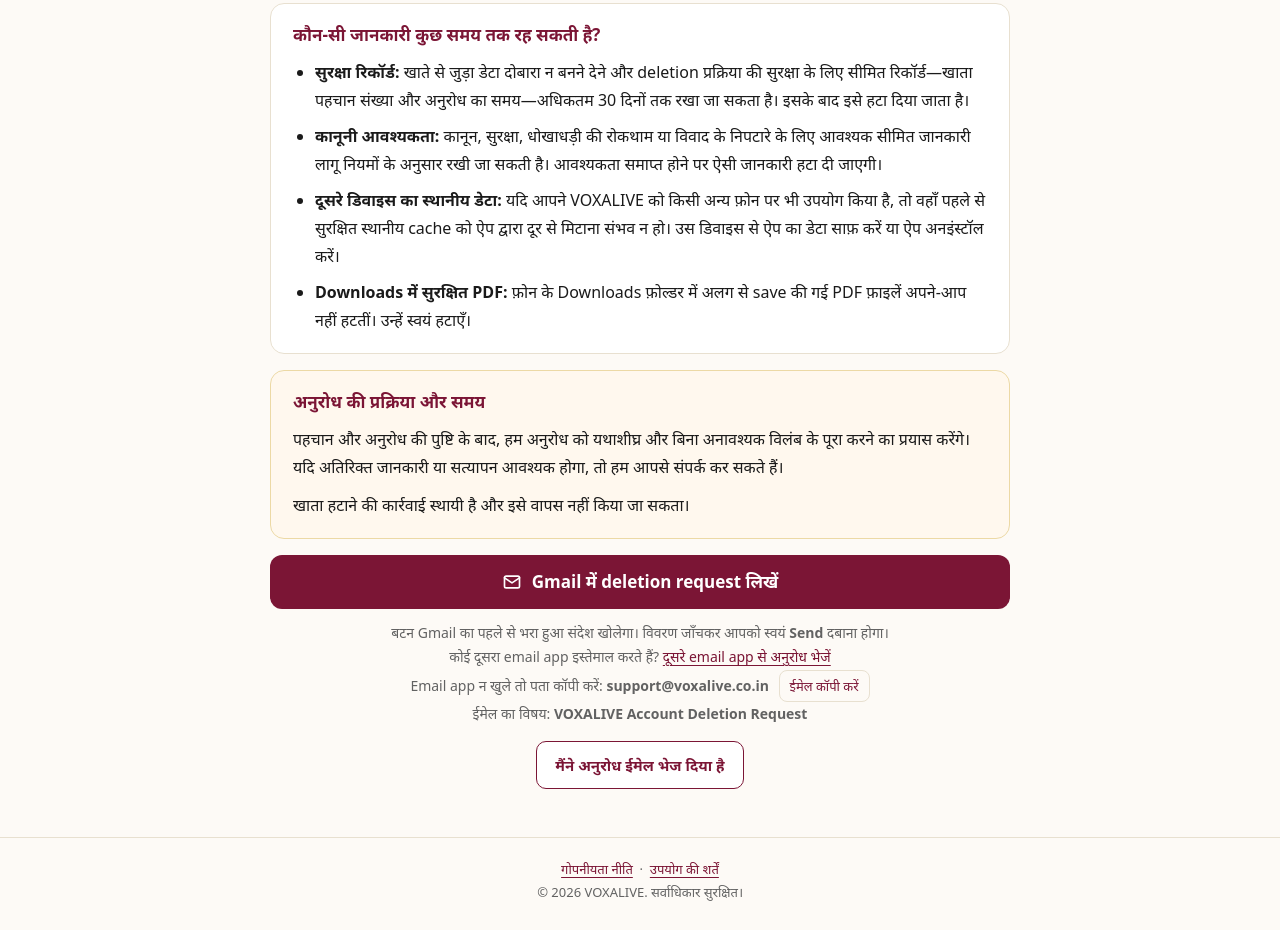
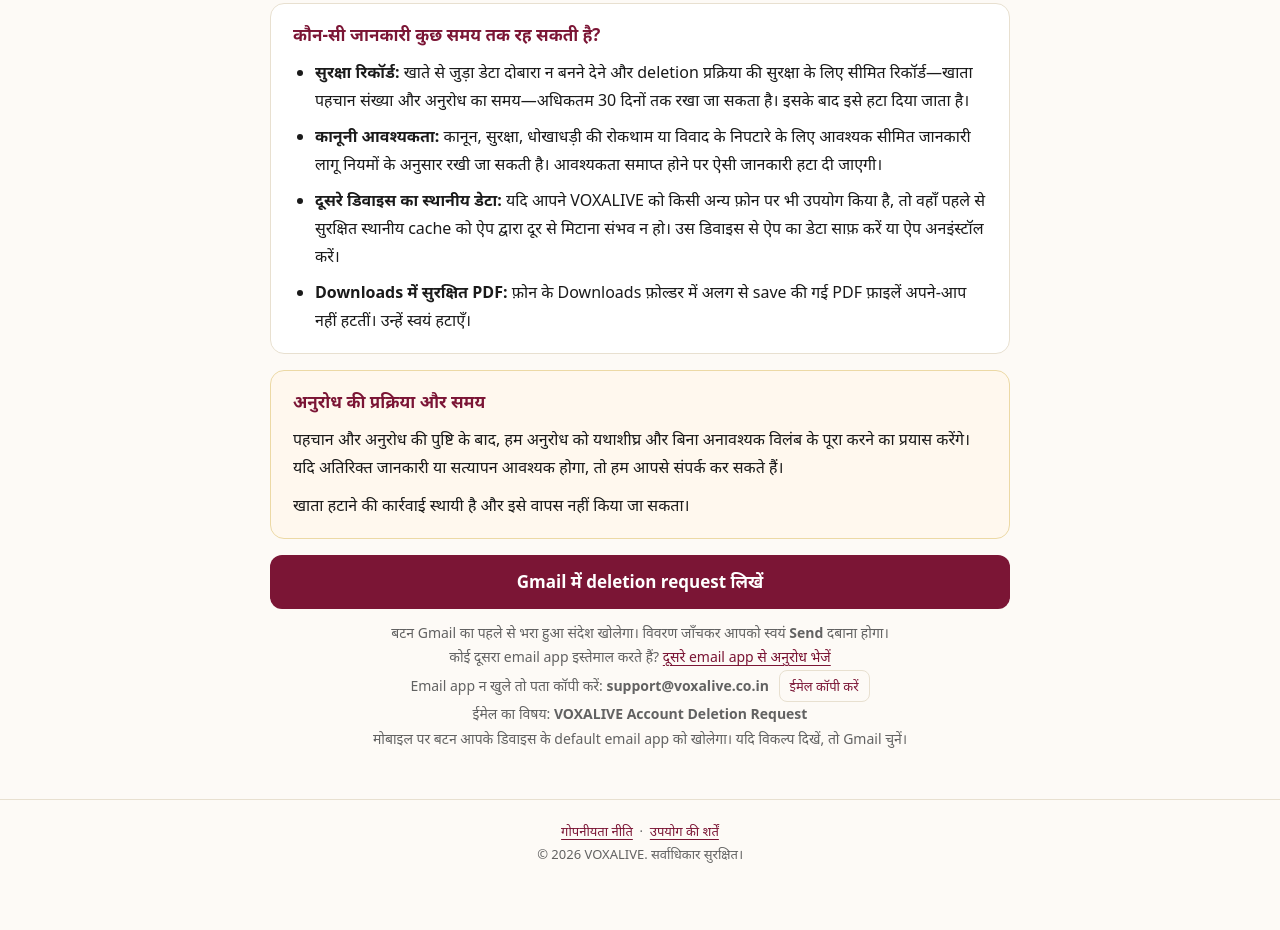
Before and after one commit to youthorienteduniverse/voxalive, a plain HTML site: page delete-account/index.html in a window 1280 px wide. Shown: the part 1180-2110 px from the top of the page. After the commit the page ends 2072 px from the top, so only its background shows below. Drawn offline with Linux system fonts and the light colour scheme.

Commit message:
Add files via upload

```diff
--- a/delete-account/index.html
+++ b/delete-account/index.html
@@ -54,14 +54,6 @@
     .cta svg { width: 20px; height: 20px; flex: 0 0 20px; }
     .alt { text-align: center; font-size: 14px; color: var(--muted); margin: 12px 0 0; }\n    .alt a { font-weight: 600; }
     .copy { background: none; border: 1px solid var(--border); border-radius: 8px; padding: 4px 10px; font: inherit; font-size: 13px; color: var(--maroon); cursor: pointer; margin-left: 6px; }
-    .confirm-wrap { margin: 14px 0 0; text-align: center; }
-    .confirm-btn { min-height: 46px; padding: 10px 18px; border: 1px solid var(--maroon); border-radius: 10px; background: #fff; color: var(--maroon); font: inherit; font-size: 15px; font-weight: 650; cursor: pointer; }
-    .confirm-btn:hover { background: var(--soft, #fff5f7); }
-    .sent-state { display: none; margin: 16px 0 0; padding: 18px 20px; border: 1px solid #b9d9c2; border-radius: var(--radius); background: #f3faf5; color: var(--text); }
-    .sent-state h2 { color: #176b35; margin: 0 0 7px; font-size: 17px; }
-    .sent-state p { margin: 0 0 8px; font-size: 14px; }
-    .sent-state p:last-of-type { margin-bottom: 12px; }
-    .reset-confirmation { border: 0; padding: 4px 0; background: transparent; color: var(--maroon); font: inherit; font-size: 13px; text-decoration: underline; cursor: pointer; }
 
     .footer { text-align: center; border-top: 1px solid var(--border); padding: 20px 16px 26px; color: var(--muted); font-size: 13px; }
     @media (max-width: 520px) {
@@ -151,24 +143,8 @@
       <strong id="supportEmail">support@voxalive.co.in</strong>
       <button type="button" class="copy" id="copyBtn">ईमेल कॉपी करें</button>
       <br>
-      <span>ईमेल का विषय: <strong>VOXALIVE Account Deletion Request</strong></span>
-    </p>
-
-    <div class="confirm-wrap" id="confirmWrap">
-      <button type="button" class="confirm-btn" id="confirmSentBtn">
-        मैंने अनुरोध ईमेल भेज दिया है
-      </button>
-    </div>
-
-    <section class="sent-state" id="sentState" role="status" aria-live="polite">
-      <h2>आपने deletion request भेजे जाने की पुष्टि की है।</h2>
-      <p>यह पुष्टि इसी browser में सुरक्षित रखी गई है, ताकि आपसे बार-बार ईमेल भेजने को न कहा जाए।</p>
-      <p><strong>ध्यान दें:</strong> यह आपकी स्वयं की पुष्टि है; इससे VOXALIVE को ईमेल प्राप्त होने की स्वतः पुष्टि नहीं होती। हमारी टीम प्राप्त ईमेल की जाँच के बाद अनुरोध पर कार्रवाई करेगी।</p>
-      <button type="button" class="reset-confirmation" id="resetConfirmation">
-        यह मेरी पुष्टि नहीं है — वापस जाएँ
-      </button>
-    </section>
-  </main>
+      <span>ईमेल का विषय: <strong>VOXALIVE Account Deletion Request</strong></span><br><span>मोबाइल पर बटन आपके डिवाइस के default email app को खोलेगा। यदि विकल्प दिखें, तो Gmail चुनें।</span>
+    </p></main>
 
   <footer class="footer">
     <a href="https://voxalive.co.in/voxa_rpsc_privacy.html">गोपनीयता नीति</a>
@@ -179,63 +155,61 @@
 
   <script>
     (function () {
-      var copyBtn = document.getElementById("copyBtn");
-      var gmailLink = document.getElementById("gmailDeleteMail");
-      var mailOptions = document.querySelector(".alt");
-      var confirmWrap = document.getElementById("confirmWrap");
-      var confirmBtn = document.getElementById("confirmSentBtn");
-      var sentState = document.getElementById("sentState");
-      var resetBtn = document.getElementById("resetConfirmation");
-      var storageKey = "voxaliveDeletionRequestConfirmed_v1";
+      var email = "support@voxalive.co.in";
+      var subject = "VOXALIVE Account Deletion Request";
+      var lines = [
+        "नमस्ते VOXALIVE टीम,",
+        "",
+        "मैं अपना VOXALIVE खाता और उससे जुड़ा व्यक्तिगत डेटा हटाने का अनुरोध करता/करती हूँ।",
+        "",
+        "VOXALIVE ऐप में उपयोग किया गया Google ईमेल पता: ",
+        "कृपया वही Gmail पता लिखें जिससे आपने VOXALIVE में साइन-इन किया था।",
+        "नाम (वैकल्पिक): ",
+        "",
+        "मैं समझता/समझती हूँ कि खाता हटाने की कार्रवाई स्थायी है।",
+        "",
+        "धन्यवाद"
+      ];
+      var body = lines.join(String.fromCharCode(13, 10));
 
-      function showConfirmed() {
-        if (gmailLink) gmailLink.hidden = true;
-        if (mailOptions) mailOptions.hidden = true;
-        if (confirmWrap) confirmWrap.hidden = true;
-        if (sentState) sentState.style.display = "block";
+      function enc(value) {
+        return encodeURIComponent(value);
       }
 
-      function showPending() {
-        if (gmailLink) gmailLink.hidden = false;
-        if (mailOptions) mailOptions.hidden = false;
-        if (confirmWrap) confirmWrap.hidden = false;
-        if (sentState) sentState.style.display = "none";
+      var mailtoUrl = "mailto:" + email + "?subject=" + enc(subject) + "&body=" + enc(body);
+      var gmailWebUrl = "https://mail.google.com/mail/?view=cm&fs=1&to=" +
+        enc(email) + "&su=" + enc(subject) + "&body=" + enc(body);
+
+      var gmailLink = document.getElementById("gmailDeleteMail");
+      var otherMailLink = document.getElementById("otherMailApp");
+      var userAgent = navigator.userAgent || "";
+      var isAndroid = /Android/i.test(userAgent);
+      var isAppleMobile = /iPhone|iPad|iPod/i.test(userAgent);
+      var isMobile = isAndroid || isAppleMobile ||
+        (navigator.maxTouchPoints > 1 && /Macintosh/i.test(userAgent));
+
+      // On phones, use mailto so the operating system opens the registered email app.
+      // On desktop, open Gmail's web composer.
+      if (gmailLink) {
+        if (isMobile) {
+          gmailLink.href = mailtoUrl;
+          gmailLink.removeAttribute("target");
+          gmailLink.textContent = "Gmail / Email ऐप में अनुरोध लिखें";
+        } else {
+          gmailLink.href = gmailWebUrl;
+          gmailLink.target = "_blank";
+          gmailLink.rel = "noopener noreferrer";
+          gmailLink.textContent = "Gmail में deletion request लिखें";
+        }
       }
 
-      // Restore the user's confirmation when this page is reopened in the same browser.
-      try {
-        if (window.localStorage.getItem(storageKey) === "yes") {
-          showConfirmed();
-        }
-      } catch (e) {
-        // Storage may be unavailable; the confirmation will still work for this page view.
+      if (otherMailLink) {
+        otherMailLink.href = mailtoUrl;
       }
 
-      if (confirmBtn) {
-        confirmBtn.addEventListener("click", function () {
-          try {
-            window.localStorage.setItem(storageKey, "yes");
-          } catch (e) {
-            // Continue with an in-page confirmation if browser storage is blocked.
-          }
-          showConfirmed();
-        });
-      }
-
-      if (resetBtn) {
-        resetBtn.addEventListener("click", function () {
-          try {
-            window.localStorage.removeItem(storageKey);
-          } catch (e) {
-            // The page can still return to its pending state.
-          }
-          showPending();
-        });
-      }
-
+      var copyBtn = document.getElementById("copyBtn");
       if (copyBtn) {
         copyBtn.addEventListener("click", function () {
-          var email = "support@voxalive.co.in";
           var originalText = "ईमेल कॉपी करें";
 
           function done() {
```
